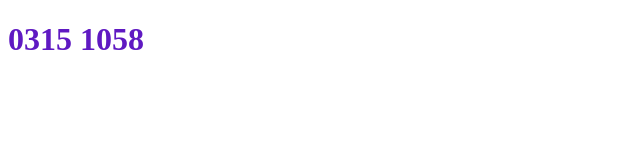
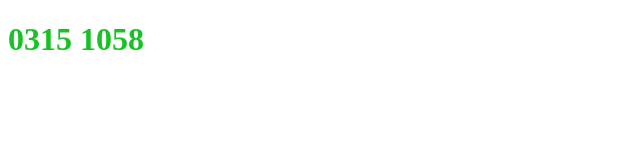
Before and after one commit to misayao/misayao.github.io, a plain HTML site: page index.html in a window 1280 px wide. Shown: the whole page, without its empty margins (0-640 px from the left). Drawn offline with Linux system fonts and the light colour scheme.

Commit message:
Add files via upload

```diff
--- a/css/style.css
+++ b/css/style.css
@@ -1,3 +1,3 @@
 h1 {
-    color: rgb(95, 25, 194);
+    color: rgb(25, 194, 36);
 }
```
